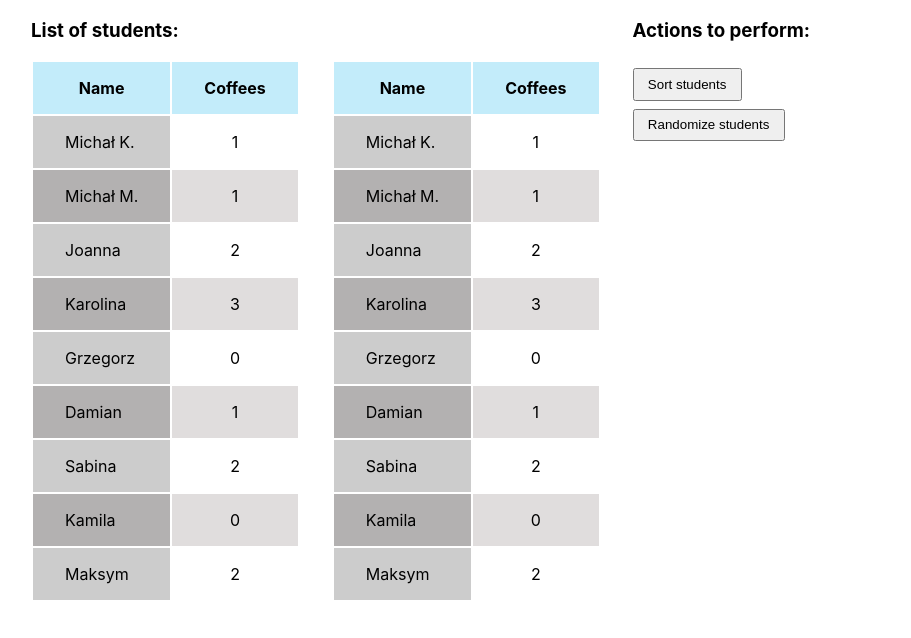
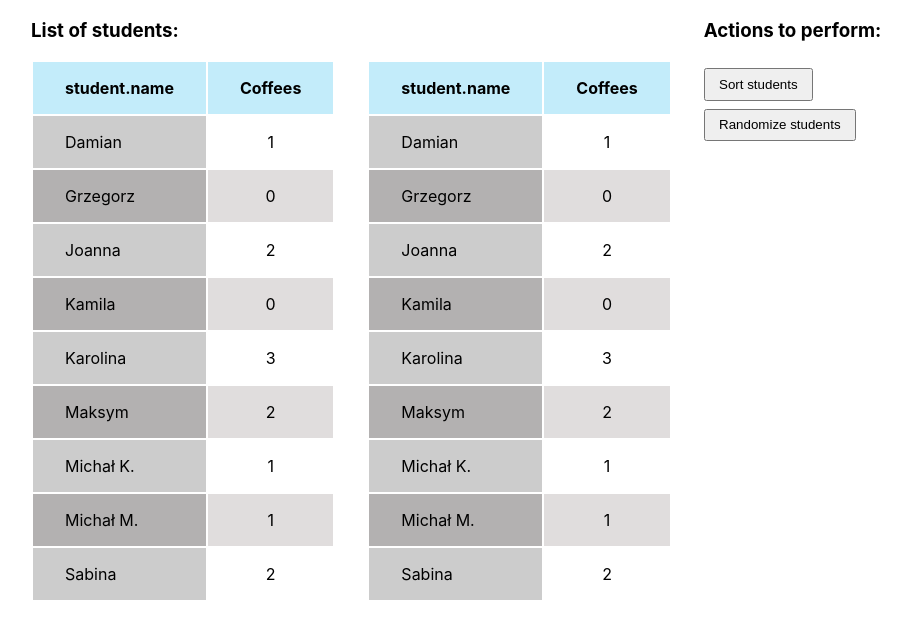
Before and after one commit to argasek/codebrainers-2020-02, a React (Create React App) app: page / in a window 1280 px wide. Shown: the top 638 px of the page, without its empty margins (33-944 px from the left). Built offline with nearby package versions, Linux system fonts and the light colour scheme.

Commit message:
Sort students by name

```diff
--- a/src/components/student-list/StudentList.jsx
+++ b/src/components/student-list/StudentList.jsx
@@ -3,6 +3,17 @@ import codeBrainersStudents from '../../models/Students';
 import Student from 'components/student/Student';
 import './StudentList.css';
 
+const sortStudents = (studentsArray) => {
+  return studentsArray.sort(function (a, b) {
+    if (a.name < b.name) {
+      return -1;
+    } else if (a.name === b.name) {
+      return 0;
+    } else if (a.name > b.name) {
+      return 1;
+    }
+  });
+}
 const StudentList = () => {
 
   return (
@@ -10,16 +21,16 @@ const StudentList = () => {
     <table className='student-list-table'>
       <thead>
         <tr>
-        <th className='student-header student-cell-padding'>Name</th>
+          <th className='student-header student-cell-padding'>student.name</th>
           <th className='student-header student-cell-padding'>Coffees</th>
         </tr>
       </thead>
       <tbody>
         {
-        codeBrainersStudents.map(student =>
+          sortStudents(codeBrainersStudents).map(student =>
             <Student
-            key={ student.id }
-            student={ student }
+              key={student.id}
+              student={student}
             />
           )
         }
```
Also changed, not shown: src/components/student-list/Student.jsx (added, +27 -0 lines). Lines whose indentation alone changed are shown as unchanged.
